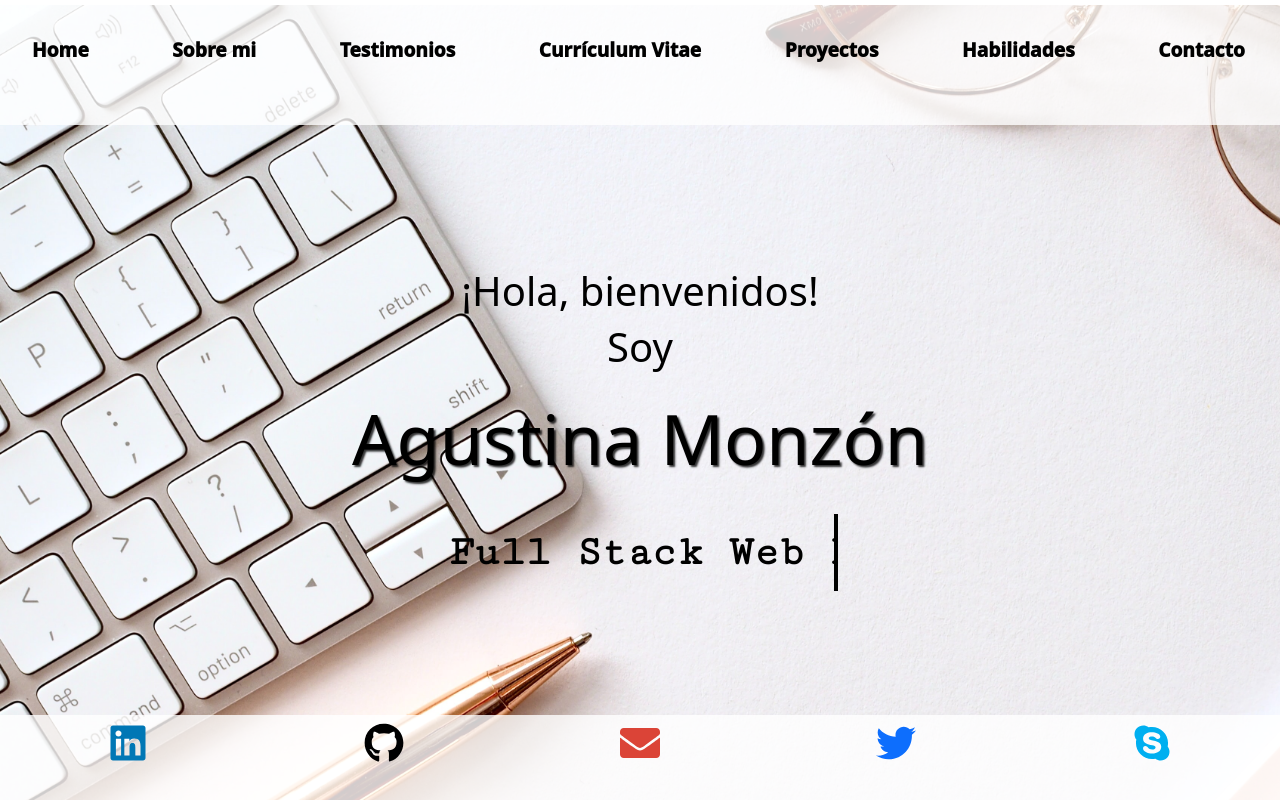
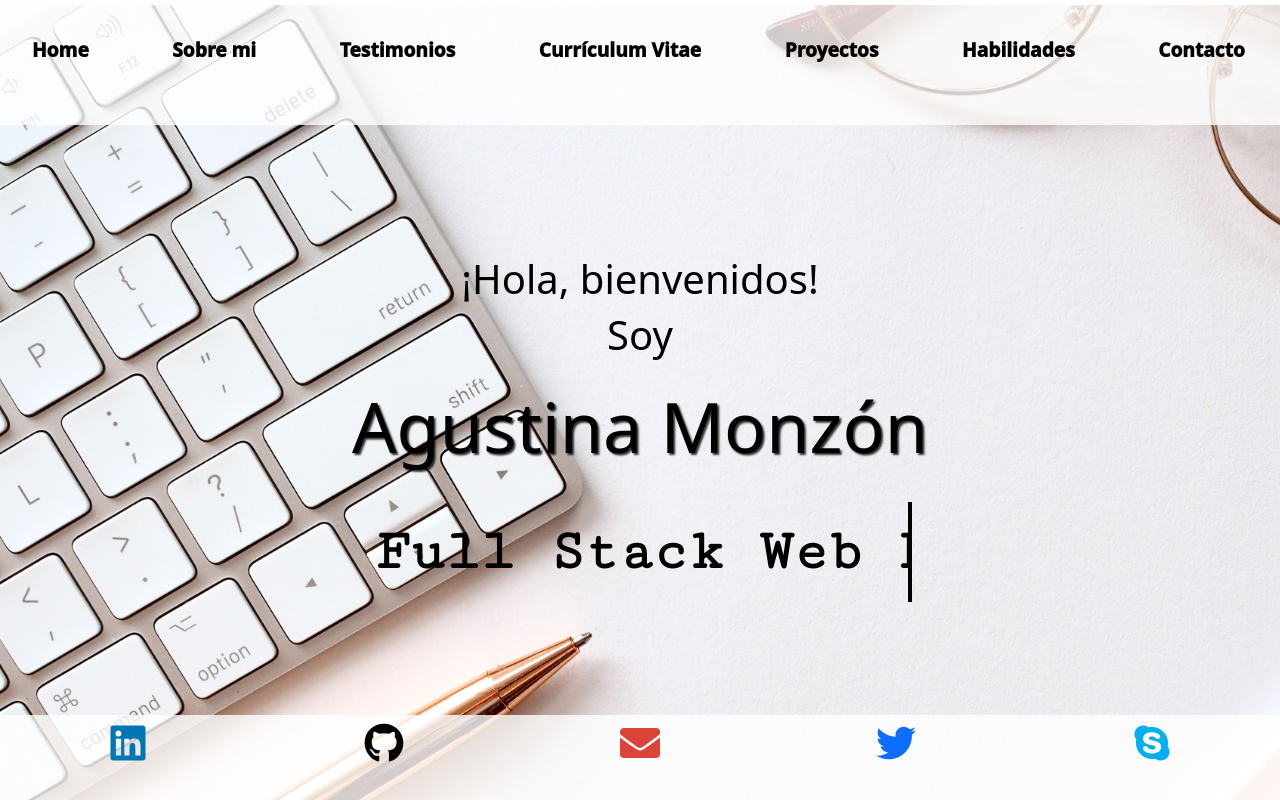
Before and after one commit to AgustinaMonzon/portfolioAgus, a React (Create React App) app: page / in a window 1280 px wide. Shown: the top 800 px of the page. Built offline with nearby package versions, Linux system fonts and the light colour scheme; a web font is replaced by a local one.

Commit message:
cambio escritura

```diff
--- a/src/Components/Home/Home.css
+++ b/src/Components/Home/Home.css
@@ -27,7 +27,7 @@
 }
 
 .escritura{
-    font-size: 42px;
+    font-size: 4.5vw;
     font-family: 'Cutive Mono', monospace;
     color: rgb(0, 0, 0);
     display: block;
```
